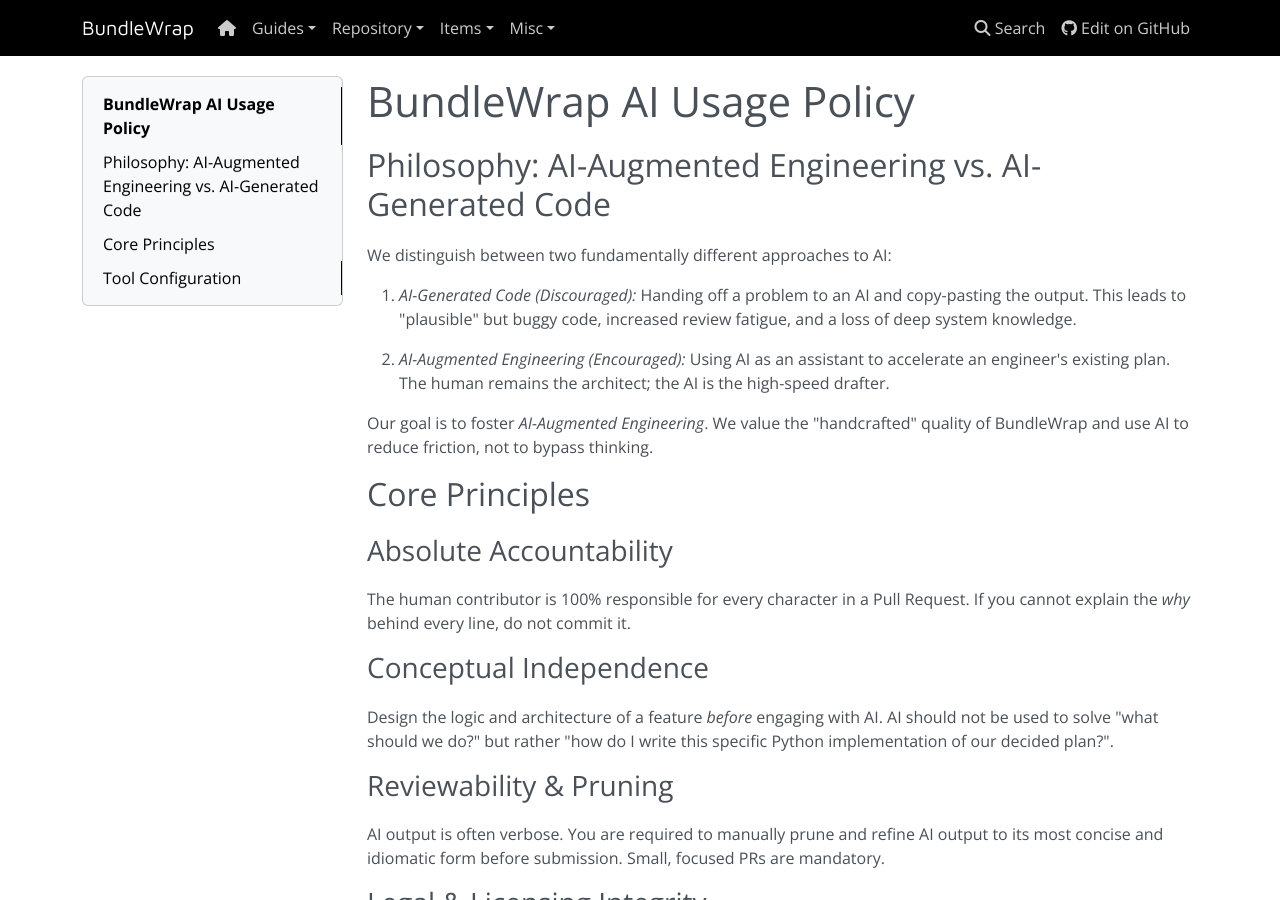
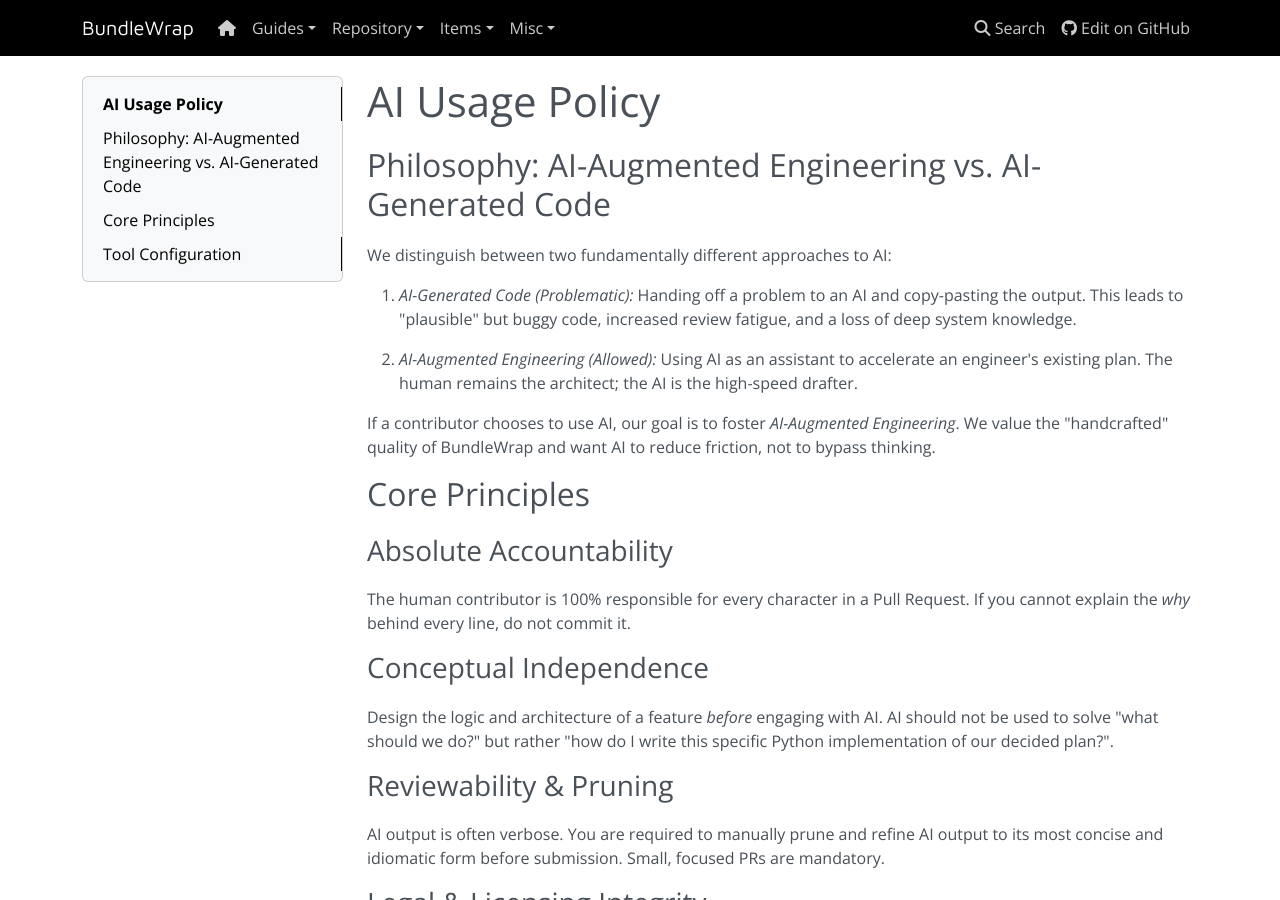
Before and after one commit to bundlewrap/bundlewrap, an MkDocs documentation site: the page built from docs/content/misc/ai.md, in a window 1280 px wide and 900 px high. Built offline with MkDocs 1.6.1, drawn with Linux system fonts in a browser that asks for light colours; nearby versions of some CDN libraries.

Commit message:
docs/ai: clarify that we do not actively encourage use of AI

```diff
--- a/docs/content/misc/ai.md
+++ b/docs/content/misc/ai.md
@@ -1,14 +1,14 @@
-# BundleWrap AI Usage Policy
+# AI Usage Policy
 
 ## Philosophy: AI-Augmented Engineering vs. AI-Generated Code
 
 We distinguish between two fundamentally different approaches to AI:
 
-1. *AI-Generated Code (Discouraged):* Handing off a problem to an AI and copy-pasting the output. This leads to "plausible" but buggy code, increased review fatigue, and a loss of deep system knowledge.
+1. *AI-Generated Code (Problematic):* Handing off a problem to an AI and copy-pasting the output. This leads to "plausible" but buggy code, increased review fatigue, and a loss of deep system knowledge.
 
-2. *AI-Augmented Engineering (Encouraged):* Using AI as an assistant to accelerate an engineer's existing plan. The human remains the architect; the AI is the high-speed drafter.
+2. *AI-Augmented Engineering (Allowed):* Using AI as an assistant to accelerate an engineer's existing plan. The human remains the architect; the AI is the high-speed drafter.
 
-Our goal is to foster *AI-Augmented Engineering*. We value the "handcrafted" quality of BundleWrap and use AI to reduce friction, not to bypass thinking.
+If a contributor chooses to use AI, our goal is to foster *AI-Augmented Engineering*. We value the "handcrafted" quality of BundleWrap and want AI to reduce friction, not to bypass thinking.
 
 ## Core Principles
 
```
